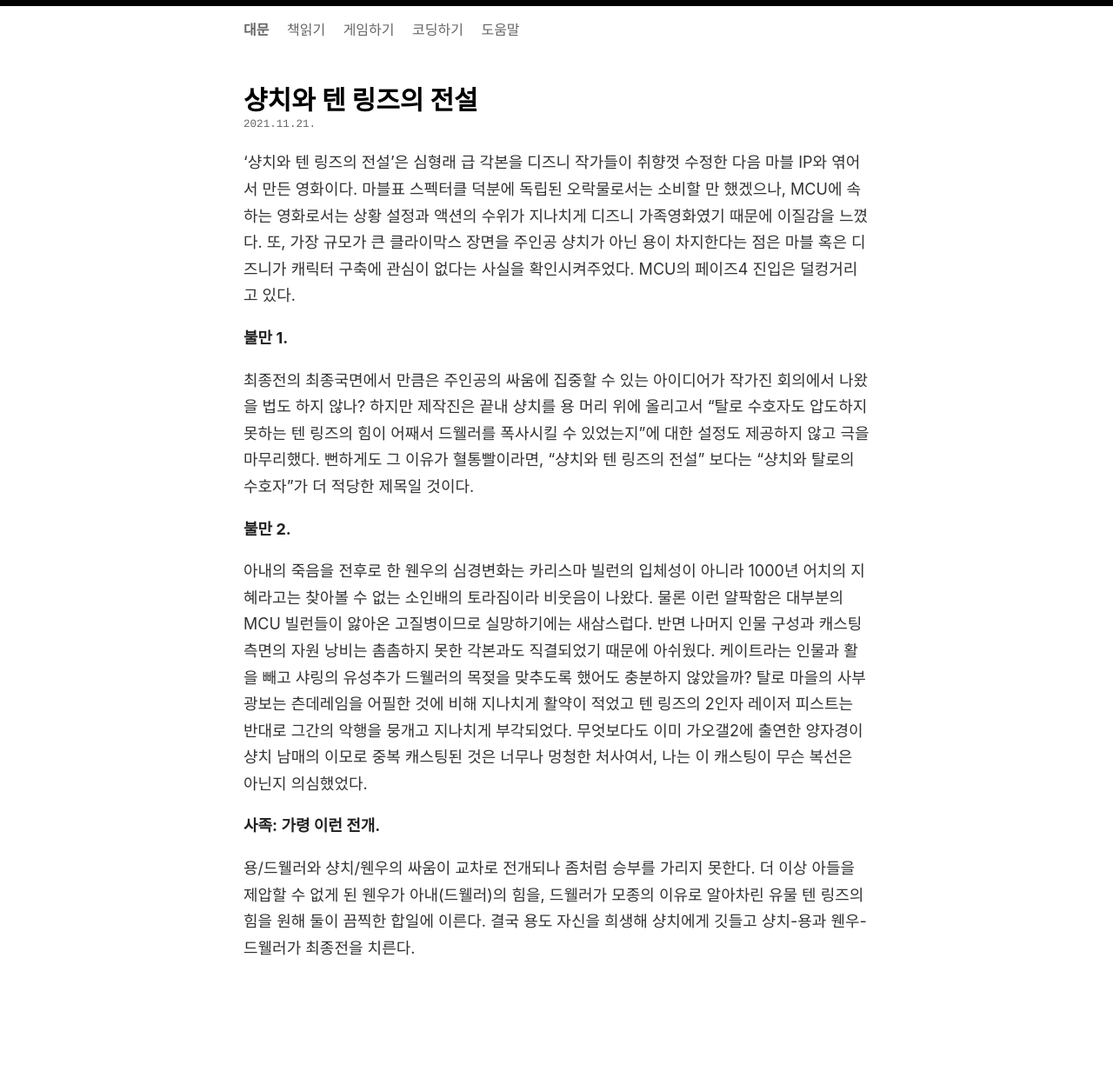
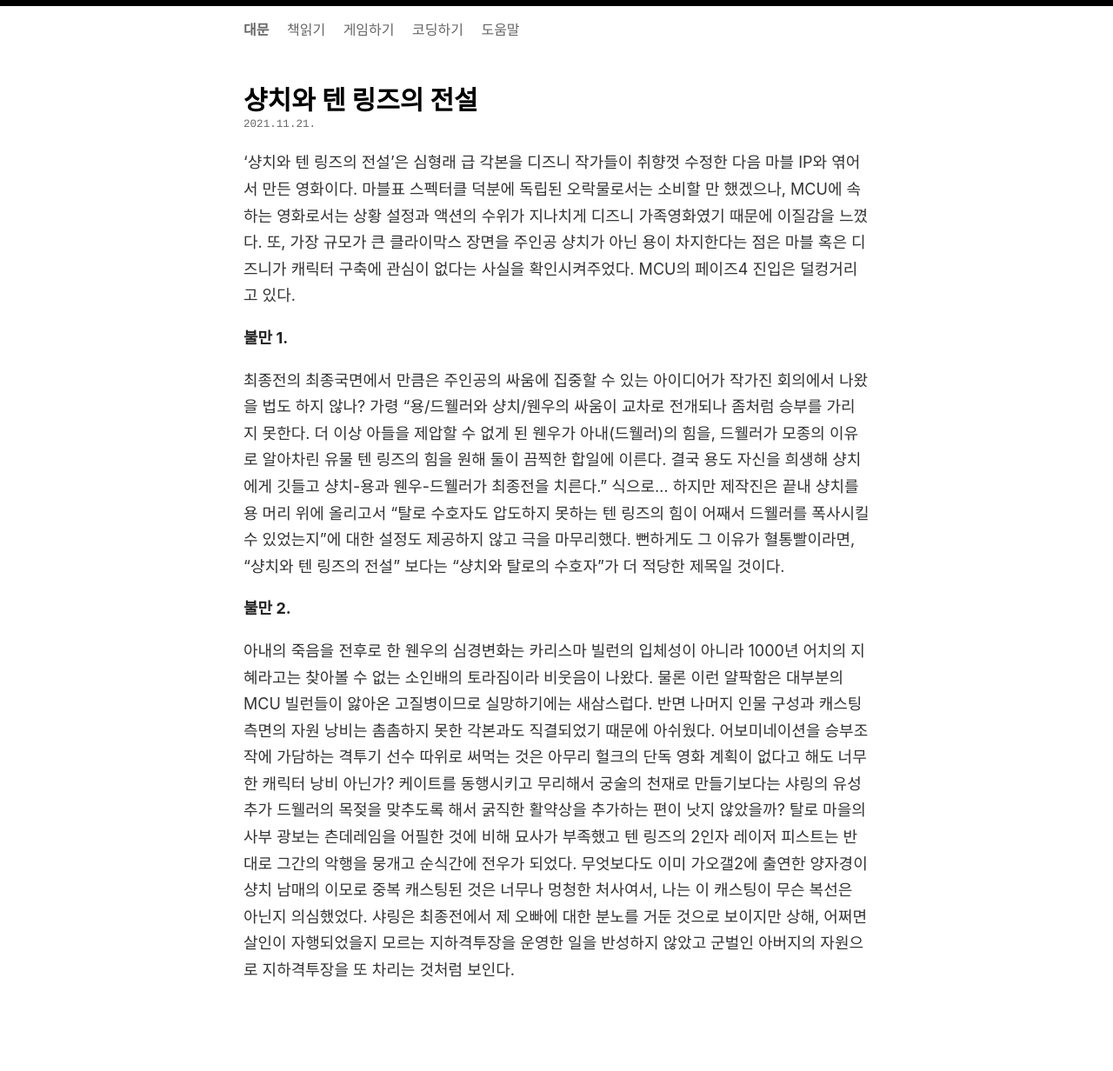
Before and after one commit to oxmhpark/www.exonomicon.net, a Jekyll site: the page built from _posts/2021-11-21-shang-chi-and-the-legend-of-the-ten-rings.md, in a window 1280 px wide. Shown: the whole page at 87% size. Built offline with Jekyll 4.4.1, drawn with Linux system fonts in a browser that asks for light colours; comment, search, counter and statistics services are not loaded; before the commit the page ends 1206 px from its top, so only the background shows below that.

Commit message:
Update 2021-11-21-shang-chi-and-the-legend-of-the-ten-rings.md

```diff
--- a/_posts/2021-11-21-shang-chi-and-the-legend-of-the-ten-rings.md
+++ b/_posts/2021-11-21-shang-chi-and-the-legend-of-the-ten-rings.md
@@ -8,12 +8,8 @@
 
 #### 불만 1.
 
-최종전의 최종국면에서 만큼은 주인공의 싸움에 집중할 수 있는 아이디어가 작가진 회의에서 나왔을 법도 하지 않나? 하지만 제작진은 끝내 샹치를 용 머리 위에 올리고서 "탈로 수호자도 압도하지 못하는 텐 링즈의 힘이 어째서 드웰러를 폭사시킬 수 있었는지"에 대한 설정도 제공하지 않고 극을 마무리했다. 뻔하게도 그 이유가 혈통빨이라면, "샹치와 텐 링즈의 전설" 보다는 "샹치와 탈로의 수호자"가 더 적당한 제목일 것이다.
+최종전의 최종국면에서 만큼은 주인공의 싸움에 집중할 수 있는 아이디어가 작가진 회의에서 나왔을 법도 하지 않나? 가령 "용/드웰러와 샹치/웬우의 싸움이 교차로 전개되나 좀처럼 승부를 가리지 못한다. 더 이상 아들을 제압할 수 없게 된 웬우가 아내(드웰러)의 힘을, 드웰러가 모종의 이유로 알아차린 유물 텐 링즈의 힘을 원해 둘이 끔찍한 합일에 이른다. 결국 용도 자신을 희생해 샹치에게 깃들고 샹치-용과 웬우-드웰러가 최종전을 치른다." 식으로... 하지만 제작진은 끝내 샹치를 용 머리 위에 올리고서 "탈로 수호자도 압도하지 못하는 텐 링즈의 힘이 어째서 드웰러를 폭사시킬 수 있었는지"에 대한 설정도 제공하지 않고 극을 마무리했다. 뻔하게도 그 이유가 혈통빨이라면, "샹치와 텐 링즈의 전설" 보다는 "샹치와 탈로의 수호자"가 더 적당한 제목일 것이다.
 
 #### 불만 2.
 
-아내의 죽음을 전후로 한 웬우의 심경변화는 카리스마 빌런의 입체성이 아니라 1000년 어치의 지혜라고는 찾아볼 수 없는 소인배의 토라짐이라 비웃음이 나왔다. 물론 이런 얄팍함은 대부분의 MCU 빌런들이 앓아온 고질병이므로 실망하기에는 새삼스럽다. 반면 나머지 인물 구성과 캐스팅 측면의 자원 낭비는 촘촘하지 못한 각본과도 직결되었기 때문에 아쉬웠다. 케이트라는 인물과 활을 빼고 샤링의 유성추가 드웰러의 목젖을 맞추도록 했어도 충분하지 않았을까? 탈로 마을의 사부 광보는 츤데레임을 어필한 것에 비해 지나치게 활약이 적었고 텐 링즈의 2인자 레이저 피스트는 반대로 그간의 악행을 뭉개고 지나치게 부각되었다. 무엇보다도 이미 가오갤2에 출연한 양자경이 샹치 남매의 이모로 중복 캐스팅된 것은 너무나 멍청한 처사여서, 나는 이 캐스팅이 무슨 복선은 아닌지 의심했었다.
-
-#### 사족: 가령 이런 전개.
-
-용/드웰러와 샹치/웬우의 싸움이 교차로 전개되나 좀처럼 승부를 가리지 못한다. 더 이상 아들을 제압할 수 없게 된 웬우가 아내(드웰러)의 힘을, 드웰러가 모종의 이유로 알아차린 유물 텐 링즈의 힘을 원해 둘이 끔찍한 합일에 이른다. 결국 용도 자신을 희생해 샹치에게 깃들고 샹치-용과 웬우-드웰러가 최종전을 치른다.
+아내의 죽음을 전후로 한 웬우의 심경변화는 카리스마 빌런의 입체성이 아니라 1000년 어치의 지혜라고는 찾아볼 수 없는 소인배의 토라짐이라 비웃음이 나왔다. 물론 이런 얄팍함은 대부분의 MCU 빌런들이 앓아온 고질병이므로 실망하기에는 새삼스럽다. 반면 나머지 인물 구성과 캐스팅 측면의 자원 낭비는 촘촘하지 못한 각본과도 직결되었기 때문에 아쉬웠다. 어보미네이션을 승부조작에 가담하는 격투기 선수 따위로 써먹는 것은 아무리 헐크의 단독 영화 계획이 없다고 해도 너무한 캐릭터 낭비 아닌가? 케이트를 동행시키고 무리해서 궁술의 천재로 만들기보다는 샤링의 유성추가 드웰러의 목젖을 맞추도록 해서 굵직한 활약상을 추가하는 편이 낫지 않았을까? 탈로 마을의 사부 광보는 츤데레임을 어필한 것에 비해 묘사가 부족했고 텐 링즈의 2인자 레이저 피스트는 반대로 그간의 악행을 뭉개고 순식간에 전우가 되었다. 무엇보다도 이미 가오갤2에 출연한 양자경이 샹치 남매의 이모로 중복 캐스팅된 것은 너무나 멍청한 처사여서, 나는 이 캐스팅이 무슨 복선은 아닌지 의심했었다. 샤링은 최종전에서 제 오빠에 대한 분노를 거둔 것으로 보이지만 상해, 어쩌면 살인이 자행되었을지 모르는 지하격투장을 운영한 일을 반성하지 않았고 군벌인 아버지의 자원으로 지하격투장을 또 차리는 것처럼 보인다.
```
